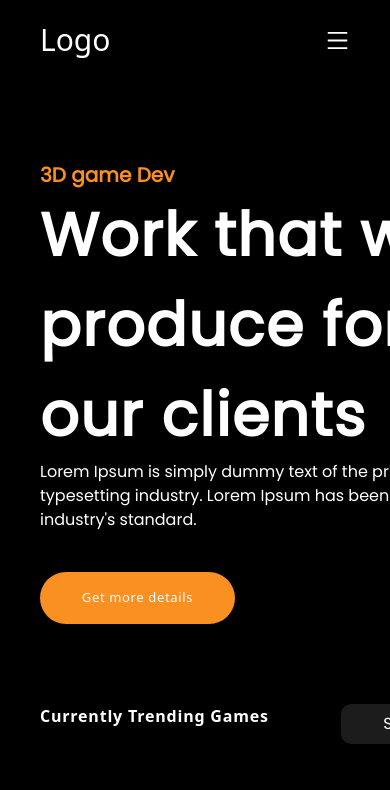
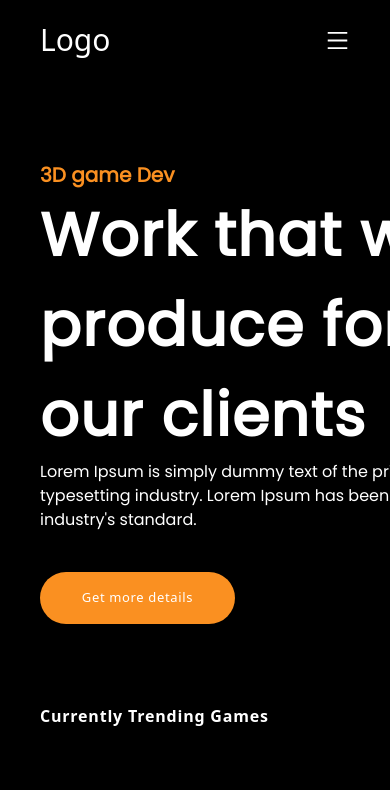
Before and after one commit to nyirurugoomar/Game-3D, a React (Create React App) app: page / in a window 390 px wide. Shown: the top 790 px of the page. Built offline with nearby package versions, Linux system fonts and the light colour scheme.

Commit message:
increase phone width responsive

```diff
--- a/src/App.css
+++ b/src/App.css
@@ -9,7 +9,7 @@ body{
 }
 @media only screen and (max-width: 768px) {
   .App {
-    width:30rem;
+    width:35rem;
 
   }
 }
--- a/src/component/NewsLetter.jsx
+++ b/src/component/NewsLetter.jsx
@@ -2,7 +2,7 @@ import React from 'react'
 
 function NewsLetter() {
   return (
-    <div className='h-full w-full md:mt-60'>
+    <div className='h-full w-full md:mt-10 md:mb-20'>
        <div className='grid lg:grid-cols-1 md:mx-20'>
 
         <div className='text-white'>
@@ -18,7 +18,7 @@ function NewsLetter() {
             </div>
             <div className=' flex h-10 bg-white rounded-[8px]'>
                 <input
-                className='bg-white text-black w-[420px] p-4 rounded-l-[8px]'
+                className='bg-white text-black w-[420px] p-4 rounded-l-[8px] focus:outline-none'
                 type="email"
                 placeholder='Enter email address' />
                 <button className='bg-orange text-white p-2 text-[12px] my-1 rounded-md mx-2 px-4 cursor-pointer'>Continue</button>
```
